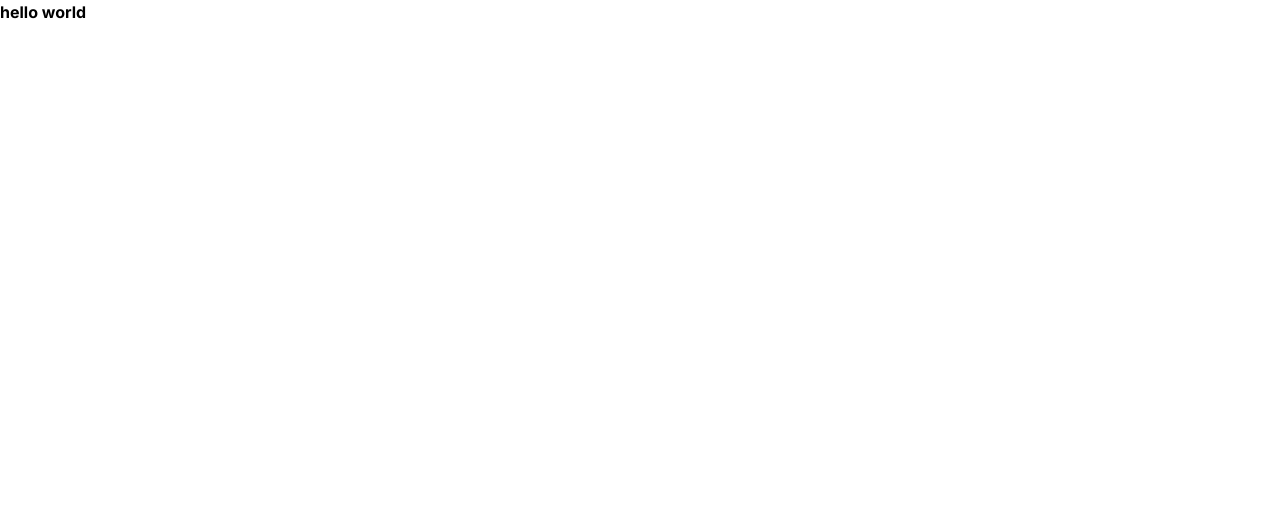
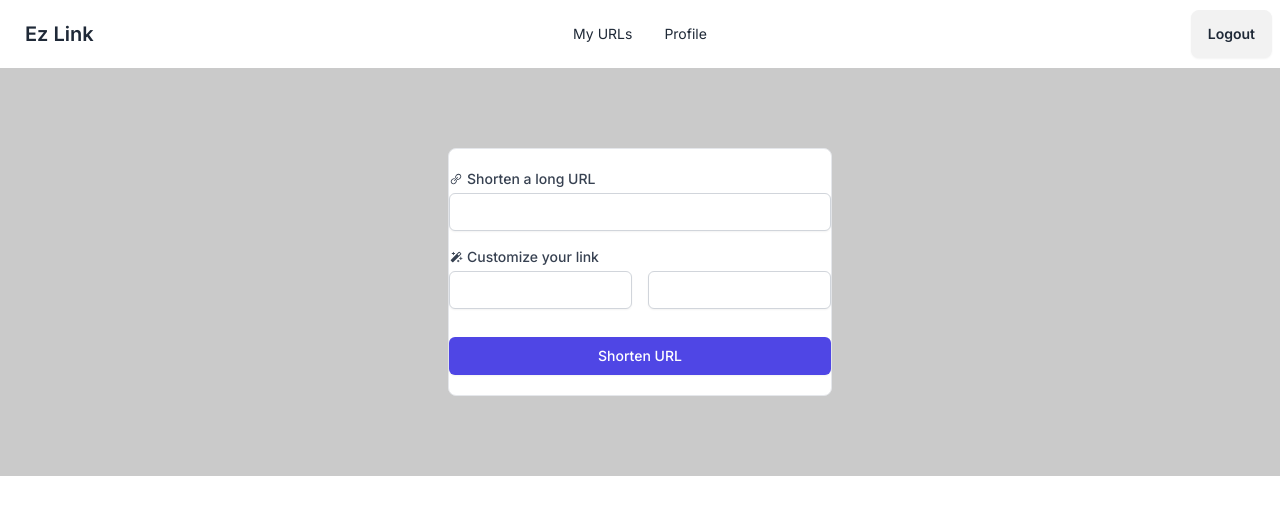
Before and after one commit to nexblu/ezlink-web, a Next.js app: page / in a window 1280 px wide. Shown: the top 514 px of the page. Built offline with nearby package versions, Linux system fonts and the light colour scheme.

Commit message:
feat(home): add form "add short link"

```diff
--- a/package.json
+++ b/package.json
@@ -9,6 +9,8 @@
     "lint": "next lint"
   },
   "dependencies": {
+    "@emotion/react": "^11.11.4",
+    "@emotion/styled": "^11.11.5",
     "axios": "^1.7.2",
     "js-cookie": "^3.0.5",
     "next": "14.2.4",
@@ -22,6 +24,7 @@
     "@types/node": "^20",
     "@types/react": "^18",
     "@types/react-dom": "^18",
+    "daisyui": "^4.12.10",
     "eslint": "^8",
     "eslint-config-next": "14.2.4",
     "postcss": "^8",
--- a/src/app/page.tsx
+++ b/src/app/page.tsx
@@ -1,7 +1,17 @@
-export default function Home() {
-  return (
-    <div>
-      <p className="font-bold">hello world</p>
-    </div>
-  );
+import NavBar from "@/components/NavBar"
+import FormShortLink from "@/components/FormShortLink"
+
+const HomePage = () => {
+    return (
+        <>
+            <NavBar />
+            <div className="bg-[#CACACA] max-h-screen flex items-center justify-center w-full pb-[5rem] pt-[5rem]">
+                <div className="border bg-[#FFFFFF] flex flex-col items-center justify-center w-[30%] rounded-lg">
+                    <FormShortLink />
+                </div>
+            </div>
+        </>
+    )
 }
+
+export default HomePage
--- a/src/components/FormRegister.tsx
+++ b/src/components/FormRegister.tsx
@@ -75,12 +75,8 @@ const FormRegister = () => {
             });
             const resp = response.data;
             return { success: resp.success, resp: resp };
-        } catch (error: unknown) {
-            if (axios.isAxiosError(error) && error.response) {
+        } catch (error: any) {
             return { success: error.response.data.success, resp: error.response.data };
-            } else {
-                throw error;
-            }
         }
     };
 
@@ -93,6 +89,10 @@ const FormRegister = () => {
             if (resultAccountActive.success) {
                 await successRegister()
                 await clearForm()
+                setLoading(false)
+                return
+            } else {
+                await failedRegister('failed active account')
                 setLoading(false)
                 return
             }
@@ -114,24 +114,23 @@ const FormRegister = () => {
     }
 
     return (
-        <div>
-            <form className="space-y-4 lg:ms-5 ms-5 me-5" onSubmit={loading ? undefined : handleSubmit}>
-                <div className="mb-3">
-                    <label htmlFor="exampleInputemail" className="block text-sm font-medium text-gray-700 text-left">Email</label>
-                    <input type="text" id="exampleInputemail" aria-describedby="emailHelp" className={`block w-full ${emailMessageError ? 'h-[2rem]' : ''} px-3 py-2 border ${!emailMessageError ? 'border-gray-300' : 'border-red-600'} rounded-md shadow-sm focus:outline-none focus:ring-indigo-500 focus:border-indigo-500 sm:text-sm`} value={email}
-                        onChange={(e) => setEmail(e.target.value)} />
+        <>
+            <form onSubmit={loading ? () => { } : handleSubmit}>
+                <div className="grid grid-cols-2 gap-3 text-left">
+                    <div className="flex flex-col mb-3">
+                        <label htmlFor="username" className="block text-sm font-medium text-gray-700 text-left">Username</label>
+                        <input type="text" id="username" className={`block w-full ${usernameMessageError ? 'h-[2rem]' : ''} px-3 py-2 border ${!usernameMessageError ? 'border-gray-300' : 'border-red-600'} rounded-md shadow-sm focus:outline-none focus:ring-indigo-500 focus:border-indigo-500 sm:text-sm`} aria-label="Username" onChange={(e) => setUsername(e.target.value)} value={username} />
+                        {usernameMessageError ? <p className='text-left text-red-600 sm:text-sm'>{usernameMessageError}</p> : ''}
+                    </div>
+                    <div className="flex flex-col mb-3">
+                        <label htmlFor="email" className="block text-sm font-medium text-gray-700 text-left">Email</label>
+                        <input type="text" id="email" className={`block w-full ${emailMessageError ? 'h-[2rem]' : ''} px-3 py-2 border ${!emailMessageError ? 'border-gray-300' : 'border-red-600'} rounded-md shadow-sm focus:outline-none focus:ring-indigo-500 focus:border-indigo-500 sm:text-sm`} aria-label="Email" onChange={(e) => setEmail(e.target.value)} value={email} />
                         {emailMessageError ? <p className='text-left text-red-600 sm:text-sm'>{emailMessageError}</p> : ''}
                     </div>
-                <div className="mb-3">
-                    <label htmlFor="exampleInputUsername" className="block text-sm font-medium text-gray-700 text-left">Username</label>
-                    <input type="text" id="exampleInputUsername" aria-describedby="usernameHelp" className={`block w-full ${usernameMessageError ? 'h-[2rem]' : ''} px-3 py-2 border ${!usernameMessageError ? 'border-gray-300' : 'border-red-600'} rounded-md shadow-sm focus:outline-none focus:ring-indigo-500 focus:border-indigo-500 sm:text-sm`} value={username}
-                        onChange={(e) => setUsername(e.target.value)} />
-                    {usernameMessageError ? <p className='text-left text-red-600 sm:text-sm'>{usernameMessageError}</p> : ''}
                 </div>
-                <div className="mb-3">
-                    <label htmlFor="exampleInputPassword1" className="block text-sm font-medium text-gray-700 text-left">
-                        Password
-                    </label>
+                <div className="grid grid-cols-2 gap-3 mt-1">
+                    <div className="flex flex-col mb-3">
+                        <label htmlFor="password" className="block text-sm font-medium text-gray-700 text-left">Password</label>
                         <div className="relative">
                             <input
                                 type={passwordVisible ? "text" : "password"}
@@ -144,23 +143,21 @@ const FormRegister = () => {
                                 onClick={togglePasswordVisibility}
                             >
                                 {!passwordVisible ? (
-                                <IoEyeOutline className={passwordMessageError ? `text-red-600` : ''}/>
+                                    <IoEyeOutline className={passwordMessageError ? `text-red-600` : ''} />
                                 ) : (
-                                <IoEyeOffOutline className={passwordMessageError ? `text-red-600` : ''}/>
+                                    <IoEyeOffOutline className={passwordMessageError ? `text-red-600` : ''} />
                                 )}
                             </button>
                         </div>
                         {passwordMessageError ? <p className='text-left text-red-600 sm:text-sm'>{passwordMessageError}</p> : ''}
                     </div>
-                <div className="mb-3">
-                    <label htmlFor="exampleInputConfirmPassword1" className="block text-sm font-medium text-gray-700 text-left">
-                        Confirm Password
-                    </label>
+                    <div className="flex flex-col mb-3">
+                        <label htmlFor="confirmPassword" className="block text-sm font-medium text-gray-700 text-left">Confirm Password</label>
                         <div className="relative">
                             <input
                                 type={confirmPasswordVisible ? "text" : "password"}
                                 id="exampleInputConfirmPassword1"
-                            className={`block w-full ${confirmPasswordMessageError ? 'h-[2rem]' : ''} px-3 py-2 border ${!confirmPasswordMessageError ? 'border-gray-300' : 'border-red-600'} rounded-md shadow-sm focus:outline-none focus:ring-indigo-500 focus:border-indigo-500 sm:text-sm`} onChange={(e) => setConfirmPassword(e.target.value)} value={confirmPassword}
+                                className={`block w-full ${passwordMessageError ? 'h-[2rem]' : ''} px-3 py-2 border ${!passwordMessageError ? 'border-gray-300' : 'border-red-600'} rounded-md shadow-sm focus:outline-none focus:ring-indigo-500 focus:border-indigo-500 sm:text-sm`} onChange={(e) => setConfirmPassword(e.target.value)} value={confirmPassword}
                             />
                             <button
                                 type="button"
@@ -168,21 +165,22 @@ const FormRegister = () => {
                                 onClick={toggleConfrmPasswordVisibility}
                             >
                                 {!confirmPasswordVisible ? (
-                                <IoEyeOutline className={confirmPasswordMessageError ? `text-red-600` : ''}/>
+                                    <IoEyeOutline className={passwordMessageError ? `text-red-600` : ''} />
                                 ) : (
-                                <IoEyeOffOutline className={confirmPasswordMessageError ? `text-red-600` : ''}/>
+                                    <IoEyeOffOutline className={passwordMessageError ? `text-red-600` : ''} />
                                 )}
                             </button>
                         </div>
                         {confirmPasswordMessageError ? <p className='text-left text-red-600 sm:text-sm'>{confirmPasswordMessageError}</p> : ''}
                     </div>
-                <button type="submit" className="w-full bg-blue-500 text-white py-2 px-4 rounded-md hover:bg-blue-600 focus:outline-none focus:bg-blue-600">{loading ? 'Loading ...' : 'Register'}</button>
-                <div className="flex flex-row justify-end text-sm">
+                </div>
+                <button type="submit" className="w-full mt-3 mb-2 bg-blue-500 text-white py-2 px-4 rounded-md hover:bg-blue-600 focus:outline-none focus:bg-blue-600">{loading ? 'Loading ...' : 'Register'}</button>
+                <div className="flex flex-row justify-end text-[12.5px]">
                     <div className="me-1">{"Have Account ?"}</div>
                     <a href="http://localhost:3000/login" className="ms-1 text-blue-500">Login</a>
                 </div>
             </form>
-        </div>
+        </>
     )
 }
 
--- /dev/null
+++ b/src/components/FormShortLink.tsx
@@ -0,0 +1,55 @@
+"use client"
+import { LiaLinkSolid } from "react-icons/lia";
+import { PiMagicWandFill } from "react-icons/pi";
+
+const FormShortLink = () => {
+    return (
+        <>
+            <form className="space-y-4 mt-5 mb-5">
+                <div className="mb-3">
+                    <label htmlFor="tinyUrl" className="text-sm font-medium text-gray-700 flex flex-row justify-start items-center">
+                        <LiaLinkSolid />
+                        <p className="ms-1">Shorten a long URL</p>
+                    </label>
+                    <input
+                        type="email"
+                        className="mt-1 block w-full px-3 py-2 border border-gray-300 rounded-md shadow-sm focus:outline-none focus:ring-indigo-500 focus:border-indigo-500 sm:text-sm"
+                        id="exampleInputEmail1"
+                        aria-describedby="emailHelp"
+                    />
+                </div>
+                <div className="mb-3">
+                    <label htmlFor="tinyUrl" className="text-sm font-medium text-gray-700 flex flex-row justify-start items-center">
+                        <PiMagicWandFill />
+                        <p className="ms-1">Customize your link</p>
+                    </label>
+                    <div className="flex flex-row mb-3">
+                        <div className="me-2">
+                            <input
+                                type="password"
+                                className="mt-1 block w-full px-3 py-2 border border-gray-300 rounded-md shadow-sm focus:outline-none focus:ring-indigo-500 focus:border-indigo-500 sm:text-sm"
+                                id="exampleInputPassword1"
+                            />
+                        </div>
+                        <div className="ms-2">
+                            <input
+                                type="password"
+                                className="mt-1 block w-full px-3 py-2 border border-gray-300 rounded-md shadow-sm focus:outline-none focus:ring-indigo-500 focus:border-indigo-500 sm:text-sm"
+                                id="exampleInputPassword1"
+                            />
+                        </div>
+                    </div>
+
+                </div>
+                <button
+                    type="submit"
+                    className="inline-flex justify-center py-2 px-4 border border-transparent shadow-sm text-sm font-medium rounded-md text-white bg-indigo-600 hover:bg-indigo-700 focus:outline-none focus:ring-2 focus:ring-offset-2 focus:ring-indigo-500 w-full"
+                >
+                    Shorten URL
+                </button>
+            </form>
+        </>
+    )
+}
+
+export default FormShortLink
--- /dev/null
+++ b/src/components/NavBar.tsx
@@ -0,0 +1,44 @@
+const NavBar = () => {
+    return (
+        <>
+            <div className="navbar bg-base-100">
+                <div className="navbar-start">
+                    <div className="dropdown">
+                        <div tabIndex={0} role="button" className="btn btn-ghost lg:hidden">
+                            <svg
+                                xmlns="http://www.w3.org/2000/svg"
+                                className="h-5 w-5"
+                                fill="none"
+                                viewBox="0 0 24 24"
+                                stroke="currentColor">
+                                <path
+                                    strokeLinecap="round"
+                                    strokeLinejoin="round"
+                                    strokeWidth="2"
+                                    d="M4 6h16M4 12h8m-8 6h16" />
+                            </svg>
+                        </div>
+                        <ul
+                            tabIndex={0}
+                            className="menu menu-sm dropdown-content bg-base-100 rounded-box z-[1] mt-3 w-52 p-2 shadow">
+                            <li><a>My URLs</a></li>
+                            <li><a>Profile</a></li>
+                        </ul>
+                    </div>
+                    <a className="btn btn-ghost text-xl">Ez Link</a>
+                </div>
+                <div className="navbar-center hidden lg:flex">
+                    <ul className="menu menu-horizontal px-1">
+                        <li><a>My URLs</a></li>
+                        <li><a>Profile</a></li>
+                    </ul>
+                </div>
+                <div className="navbar-end">
+                    <a className="btn">Logout</a>
+                </div>
+            </div>
+        </>
+    )
+}
+
+export default NavBar
--- a/tailwind.config.ts
+++ b/tailwind.config.ts
@@ -15,6 +15,8 @@ const config: Config = {
       },
     },
   },
-  plugins: [],
+  plugins: [
+    require('daisyui'),
+  ],
 };
 export default config;
```
Also changed, not shown: src/app/(auth)/login/page.tsx (+16 -16 lines), src/app/(auth)/register/page.tsx (+29 -6 lines), src/app/(auth)/reset-password/page.tsx (+7 -3 lines), src/components/FormLogin.tsx (+13 -8 lines), src/components/FormResetPassword.tsx (+4 -4 lines), 1 other file (tests, documents, lock files or other folders). Lines whose indentation alone changed are shown as unchanged.
